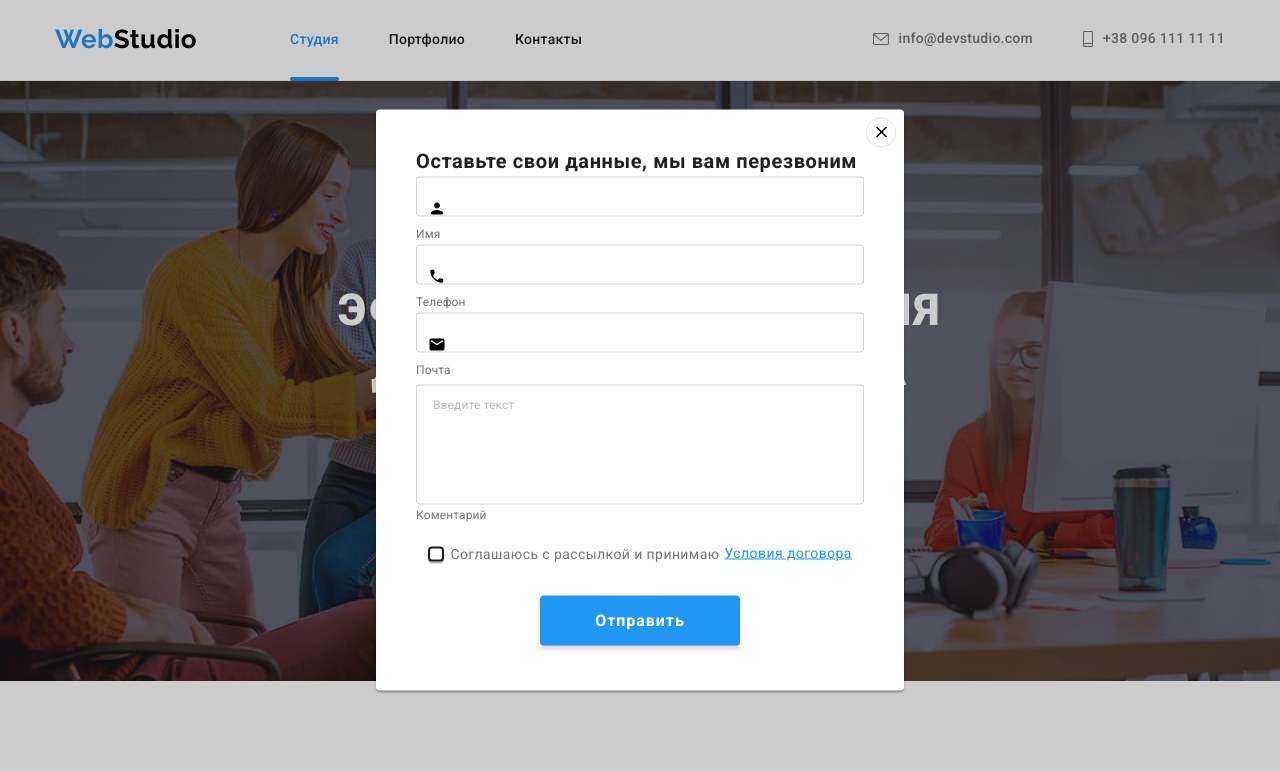
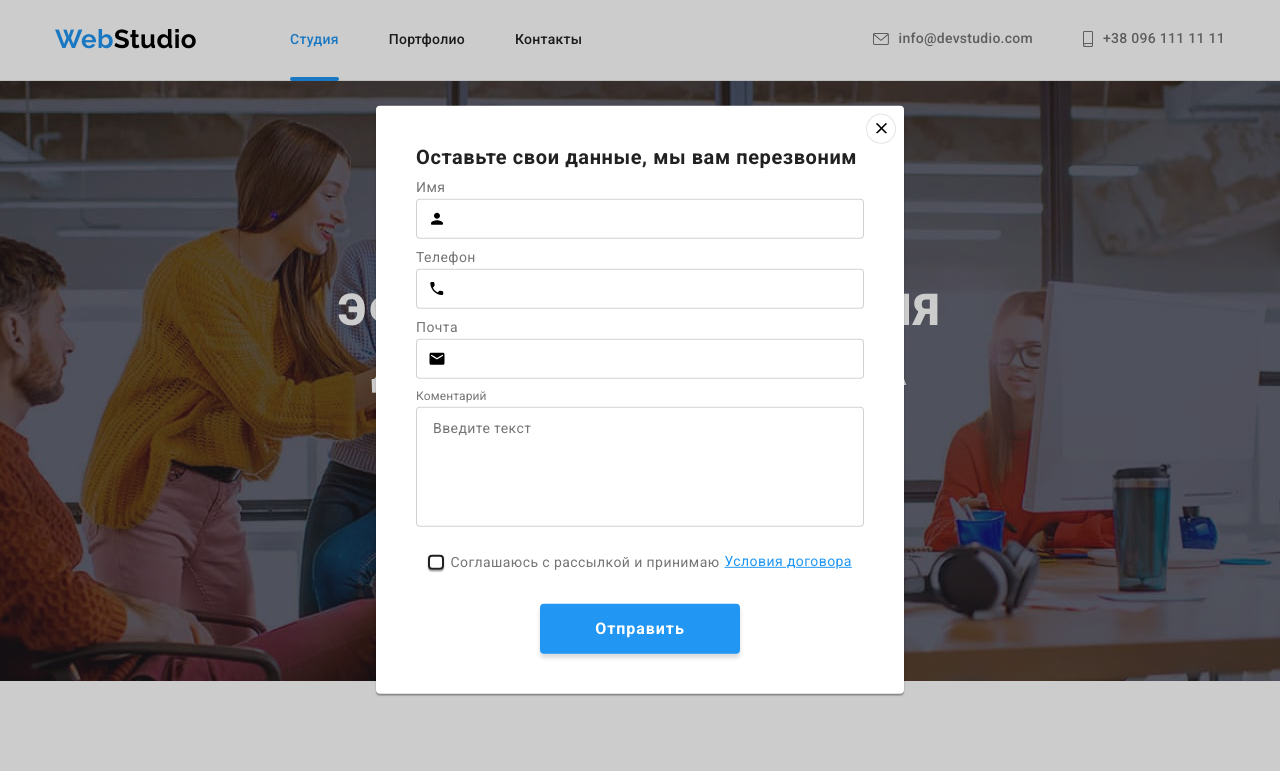
Before and after one commit to IgorBulyzhenkov/goit-markup-hw-06, a plain HTML site: page index.html in a window 1280 px wide. Both pictures are taken after a click on the button "Заказать услугу". Shown: the top 771 px of the page. Drawn offline with nearby package versions, Linux system fonts and the light colour scheme.

Commit message:
homework6

```diff
--- a/index.html
+++ b/index.html
@@ -460,7 +460,13 @@
           <form action="" class="footer-form">
             <div class="footer-form-mail">
               <label for="mail">Подпишитесь на рассылку</label>
-              <input type="email" name="email" id="mail" placeholder="E-mail" class="form-mail"/>
+              <input
+                type="email"
+                name="email"
+                id="mail"
+                placeholder="E-mail"
+                class="form-mail"
+              />
             </div>
             <button type="submit" class="footer-form-btn">
               Подписаться
@@ -483,29 +489,33 @@
         <form class="form js-speaker-form">
           <div class="modal-forms">
             <b class="form-title">Оставьте свои данные, мы вам перезвоним</b>
+
+            <label for="name" class="form-label">Имя</label>
             <div class="form-field">
               <input type="text" name="name" id="name" class="form-input" />
-              <label for="name" class="form-label">Имя</label>
               <svg width="18" height="18" class="form-icon">
                 <use href="./img/icons.svg#icon-person-black"></use>
               </svg>
             </div>
 
+            <label for="tel" class="form-label">Телефон</label>
             <div class="form-field">
               <input type="text" name="tel" id="tel" class="form-input" />
-              <label for="tel" class="form-label">Телефон</label>
               <svg width="18" height="18" class="form-icon">
                 <use href="./img/icons.svg#icon-phone-black"></use>
               </svg>
             </div>
+
+            <label for="email" class="form-label">Почта</label>
             <div class="form-field">
               <input type="text" name="email" id="email" class="form-input" />
-              <label for="email" class="form-label">Почта</label>
               <svg width="18" height="18" class="form-icon">
                 <use href="./img/icons.svg#icon-email-black"></use>
               </svg>
             </div>
-            <div class="form-field">
+
+            <div class="form-field-coments">
+              <label for="coments">Коментарий</label>
               <textarea
                 name="coments"
                 id="coments"
@@ -513,8 +523,8 @@
                 placeholder="Введите текст"
                 class="form-textarea"
               ></textarea>
-              <label for="coments">Коментарий</label>
             </div>
+
             <div class="modal-form field">
               <label class="form-label">
                 <input type="checkbox" name="checkbox" class="checkbox" />
@@ -525,6 +535,7 @@
                 <a href="" class="form-link">Условия договора</a>
               </label>
             </div>
+
             <div class="form-btn">
               <button type="submit" class="button">Отправить</button>
             </div>
```
